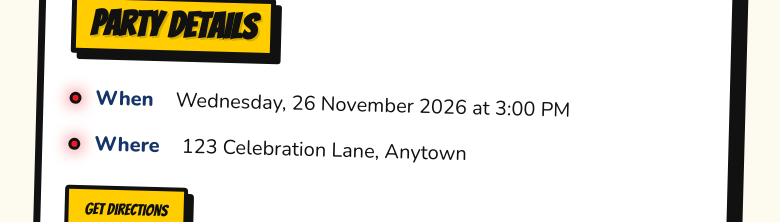
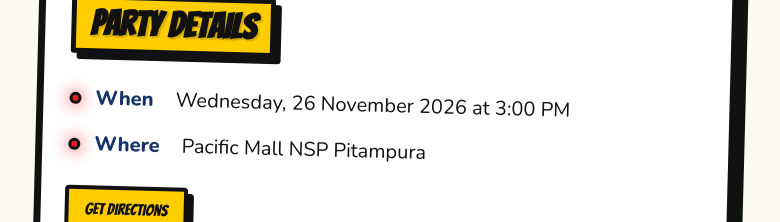
Before and after one commit to rmankkar/rishvik-birthday-site-5yr, a plain HTML site: page index.html in a window 1280 px wide. Shown: the part 920-1142 px from the top of the page, without its empty margins (254-1034 px from the left). Drawn offline with nearby package versions, Linux system fonts and the light colour scheme; no server answers.

Commit message:
Update party location to Pacific Mall NSP Pitampura in config and index files

```diff
--- a/config.js
+++ b/config.js
@@ -8,7 +8,7 @@ window.BDAY_CONFIG = {
   eventDate: "2026-11-26T15:00:00",   // party date & time, local time
   eventDateLabel: "Wednesday, 26 November 2026",
   eventTime: "3:00 PM",
-  location: "123 Celebration Lane, Anytown",   // <-- replace with your party address
+  location: "Pacific Mall NSP Pitampura",   // <-- replace with your party address
   gallery: [
     "assets/images/gallery/photo1.jpg",
     "assets/images/gallery/photo2.jpg",
--- a/index.html
+++ b/index.html
@@ -661,7 +661,7 @@
       <div class="detail">
         <span class="dot" aria-hidden="true"></span>
         <strong>Where</strong>
-        <span id="partyLocation">123 Celebration Lane, Anytown</span>
+        <span id="partyLocation">Pacific Mall NSP Pitampura</span>
       </div>
       <a class="directions" id="partyDirections" href="#">Get directions</a>
     </div>
```
